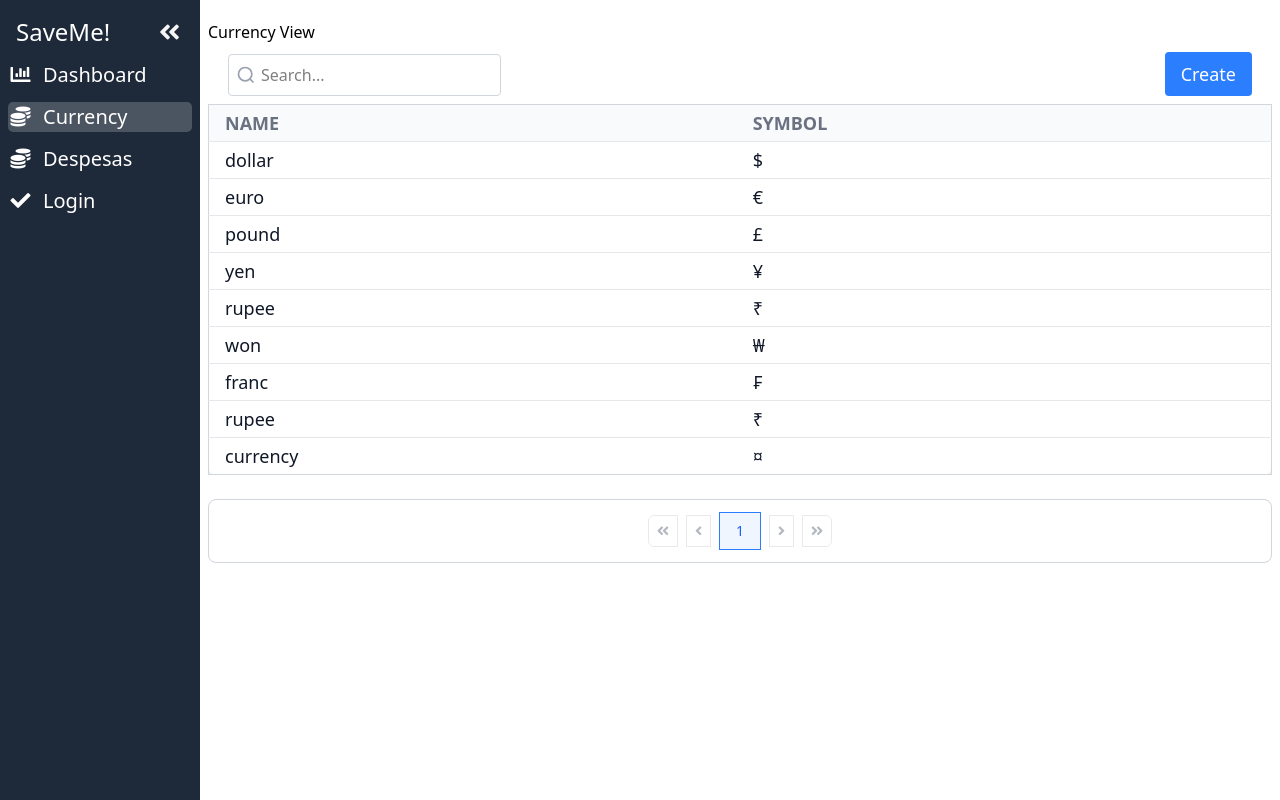
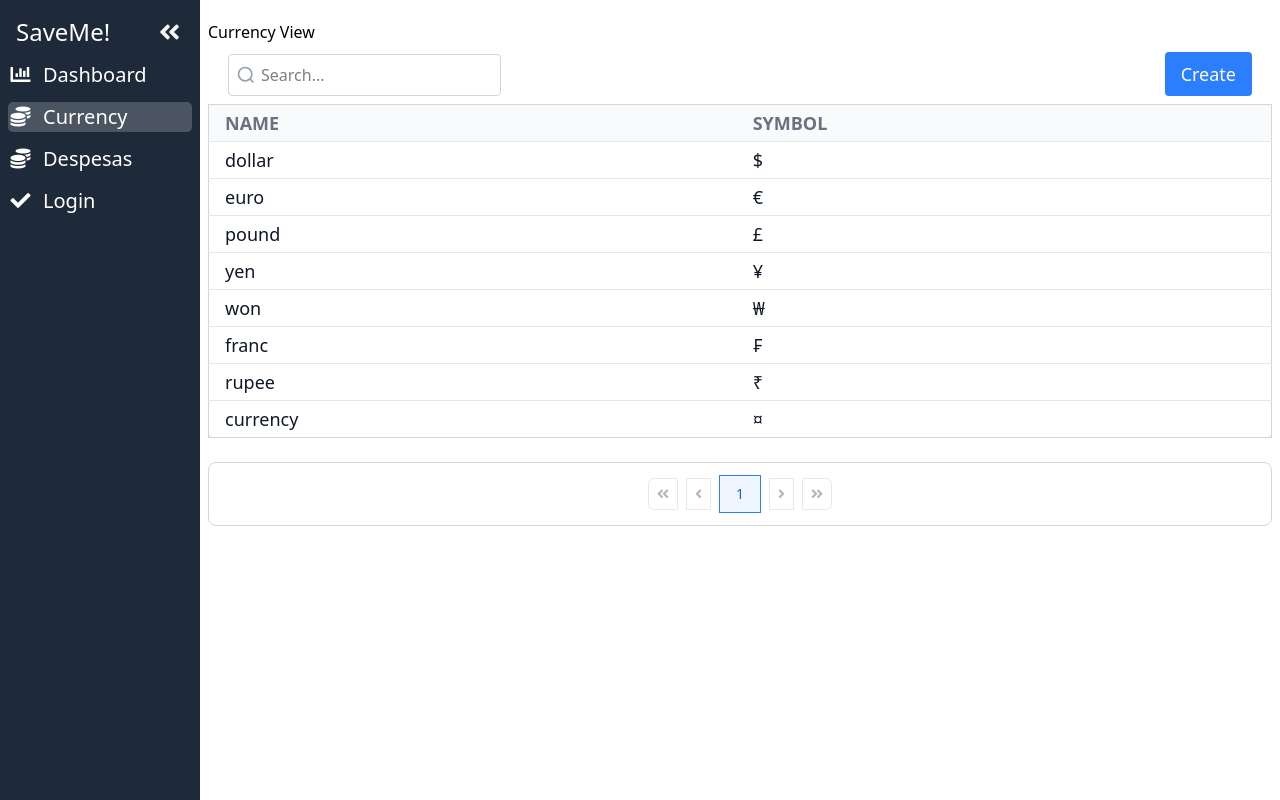
Before and after one commit to MiguelFerreira18/SaveMe, a Vue app in the folder public/: page /currency in a window 1280 px wide. Built offline with nearby package versions, Linux system fonts and the light colour scheme.

Commit message:
feat: improve currency page

```diff
--- a/public/src/views/CurrencyView.vue
+++ b/public/src/views/CurrencyView.vue
@@ -1,7 +1,7 @@
 <script setup lang="js">
 import TableGen from '@/components/table/TableGen.vue'
 import Modal from '@/components/modal/Modal.vue'
-import { ref } from 'vue'
+import { computed, ref } from 'vue'
 import { Post } from '@/lib/requests'
 import { useToast } from '@/components/Toast/useToast'
 import Toast from '@/components/Toast/Toast.vue'
@@ -13,50 +13,60 @@ const tempData = [
   { id: 2, name: 'euro', symbol: '€' },
   { id: 3, name: 'pound', symbol: '£' },
   { id: 4, name: 'yen', symbol: '¥' },
-  { id: 5, name: 'rupee', symbol: '₹' },
-  { id: 6, name: 'won', symbol: '₩' },
-  { id: 7, name: 'franc', symbol: '₣' },
-  { id: 8, name: 'rupee', symbol: '₹' },
-  { id: 9, name: 'currency', symbol: '¤' },
+  { id: 5, name: 'won', symbol: '₩' },
+  { id: 6, name: 'franc', symbol: '₣' },
+  { id: 7, name: 'rupee', symbol: '₹' },
+  { id: 8, name: 'currency', symbol: '¤' },
 ]
 
 const currentPage = ref(1)
 
+const searchQuery = ref('')
+const filteredData = computed(() => {
+  if (!searchQuery.value.trim()) {
+    return [...tempData]
+  }
 
-const searchQuery = ref('')
-function resetSearch(){
+  const searchLower = searchQuery.value.toLowerCase()
+
+  return tempData.filter(
+    (item) =>
+      item.name.toLowerCase().includes(searchLower) ||
+      item.symbol.toLowerCase().includes(searchLower),
+  )
+})
+
+function resetSearch() {
   searchQuery.value = ''
 }
-
 
 const openModal = ref(false)
 
 const currencyName = ref('')
 const currencySymbol = ref('')
-async function handleCurrencyCreation(){
+async function handleCurrencyCreation() {
   const currency = {
     name: currencyName.value,
-    symbol: currencySymbol.value
+    symbol: currencySymbol.value,
   }
 
   const response = await Post('/api/currency', currency)
 
   if (!response.ok) {
-    showToast(`failed: ${response.error.message || 'Server unreachable'}`,'error')
-  }else if (!response.data.ok){
+    showToast(`failed: ${response.error.message || 'Server unreachable'}`, 'error')
+  } else if (!response.data.ok) {
     showToast('Server rejected the request', 'error')
-  }else{
+  } else {
     showToast('Currency was added successfully', 'success')
     openModal.value = false
     currencyName.value = ''
     currencySymbol.value = ''
   }
 }
-
 </script>
 
 <template>
-  <Toast/>
+  <Toast />
   <h1>Currency View</h1>
   <div class="flex flex-col md:flex-row px-5 py-2 gap-2 md:items-baseline">
     <div class="flex flex-2 flex-col sm:flex-row gap-2">
@@ -78,21 +88,19 @@ async function handleCurrencyCreation(){
           class="w-full max-w-md p-2 pl-8 border border-gray-300 rounded"
           type="text"
           placeholder="Search..."
-          @input="filterTable"
         />
       </span>
       <button
         v-if="searchQuery"
         @click="resetSearch"
-        class="bg-gray-200 text-gray-700 px-3 py-2 rounded sm:ml-2 hover:bg-gray-300
-        active:bg-gray-400 transition"
+        class="bg-gray-200 text-gray-700 px-3 py-2 rounded sm:ml-2 hover:bg-gray-300 active:bg-gray-400 transition"
       >
         Reset
       </button>
     </div>
 
-    <button class="bg-blue-500 text-white px-4 py-2 text-lg rounded md:ml-auto w-full sm:w-auto
-      hover:bg-blue-600 active:bg-blue-700 transition"
+    <button
+      class="bg-blue-500 text-white px-4 py-2 text-lg rounded md:ml-auto w-full sm:w-auto hover:bg-blue-600 active:bg-blue-700 transition"
       @click="openModal = true"
     >
       Create
@@ -100,7 +108,7 @@ async function handleCurrencyCreation(){
   </div>
 
   <TableGen
-    :data="tempData"
+    :data="filteredData"
     :columns="['name', 'symbol']"
     :isCurrency="true"
     :pageSize="15"
@@ -123,12 +131,10 @@ async function handleCurrencyCreation(){
       />
       <button
         @click="handleCurrencyCreation"
-          class="w-full bg-green-500 text-white py-2 rounded hover:bg-green-600
-        active:bg-green-700 transition"
+        class="w-full bg-green-500 text-white py-2 rounded hover:bg-green-600 active:bg-green-700 transition"
       >
         Confirm
       </button>
-
     </div>
   </Modal>
 </template>
```
Lines whose indentation alone changed are shown as unchanged.
